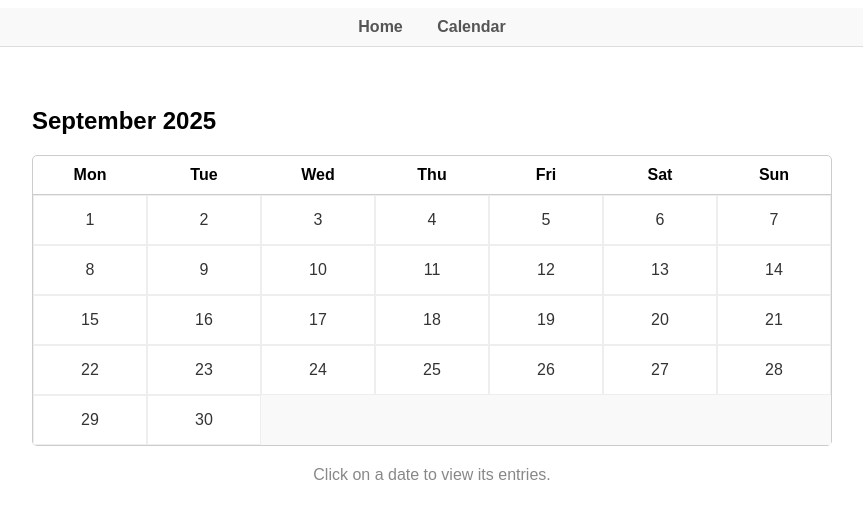
After one commit to krgirard33/ProjectEcho, a Flask app: page /calendar in a window 1280 px wide. The commit adds this page. Shown: the top 519 px of the page, without its empty margins (208-1071 px from the left). Run offline with Flask 2, Linux system fonts and the light colour scheme; data that the repository does not hold is empty.

Commit message:
Added in a menu, which meant having a base template, and changing all html files to be a child of that base. Added in a calendar view & day view. index stayed much the same. Tweaked edit view to take you back to the day view on cancel, & submit.  Changes to CSS & JS. -- pretty much every single file was touched.

```diff
--- a/app.py
+++ b/app.py
@@ -5,6 +5,7 @@ from collections import defaultdict
 import webbrowser
 import threading
 import os
+import calendar
 
 app = Flask(__name__)
 DB_NAME = 'journal.db'
@@ -37,7 +38,6 @@ def index():
                      (timestamp, content))
         conn.commit()
         conn.close()
-        #SERVER_NAME = 'localhost'
         return redirect(url_for('index'))
 
     entries = conn.execute('SELECT * FROM entries ORDER BY timestamp ASC').fetchall()
@@ -64,25 +64,88 @@ def index():
 
     return render_template('index.html', entries_by_date=reversed(entries_by_date.items()))
 
+@app.route('/calendar')
+def calendar_view():
+    conn = get_db_connection()
+    dates_with_entries = conn.execute('SELECT DISTINCT SUBSTR(timestamp, 1, 10) FROM entries').fetchall()
+    dates_with_entries = {row[0] for row in dates_with_entries}
+    conn.close()
+
+    today = datetime.date.today()
+    cal = calendar.Calendar(firstweekday=calendar.MONDAY)
+    current_month_days = cal.monthdayscalendar(today.year, today.month)
+    month_name = today.strftime('%B')
+
+    month_data = []
+    for week in current_month_days:
+        week_data = []
+        for day in week:
+            if day == 0:
+                week_data.append(None)
+            else:
+                current_date = f"{today.year:04d}-{today.month:02d}-{day:02d}"
+                has_entry = current_date in dates_with_entries
+                week_data.append({'day': day, 'date': current_date, 'has_entry': has_entry})
+        month_data.append(week_data)
+
+    return render_template('calendar.html', month=month_name, year=today.year, month_data=month_data)
+
+@app.route('/day/<date>', methods=('GET', 'POST'))
+def view_day(date):
+    conn = get_db_connection()
+    if request.method == 'POST':
+        content = request.form['content']
+        timestamp = datetime.datetime.now().strftime('%Y-%m-%d %H:%M:%S')
+        conn.execute('INSERT INTO entries (timestamp, content) VALUES (?, ?)',
+                     (timestamp, content))
+        conn.commit()
+        conn.close()
+        return redirect(url_for('view_day', date=date))
+
+    entries = conn.execute('SELECT * FROM entries WHERE SUBSTR(timestamp, 1, 10) = ? ORDER BY timestamp ASC', (date,)).fetchall()
+    conn.close()
+
+    entries_with_time = []
+    previous_timestamp = None
+
+    for entry in entries:
+        current_timestamp_str = entry['timestamp']
+
+        time_elapsed = None
+        if previous_timestamp:
+            time_elapsed = datetime.datetime.strptime(current_timestamp_str, '%Y-%m-%d %H:%M:%S') - previous_timestamp
+
+        entry_with_time = dict(entry)
+        entry_with_time['time_elapsed'] = time_elapsed
+
+        entries_with_time.append(entry_with_time)
+        previous_timestamp = datetime.datetime.strptime(current_timestamp_str, '%Y-%m-%d %H:%M:%S')
+
+    entries_with_time.reverse()
+
+    return render_template('day_view.html', entries=reversed(entries_with_time), date=date)
+
 @app.route('/edit/<int:entry_id>', methods=('GET', 'POST'))
 def edit(entry_id):
     conn = get_db_connection()
-    entry = conn.execute('SELECT * FROM entries WHERE id = ?', (entry_id,)).fetchone()
-
     if request.method == 'POST':
         content = request.form['content']
+        original_date = request.form['original_date']
         conn.execute('UPDATE entries SET content = ? WHERE id = ?', (content, entry_id))
         conn.commit()
         conn.close()
-        return redirect(url_for('index'))
+        return redirect(url_for('view_day', date=original_date))
 
+    # This is the part that fetches the entry and gets the date.
     entry = conn.execute('SELECT * FROM entries WHERE id = ?', (entry_id,)).fetchone()
     conn.close()
 
     if entry is None:
         return "Entry not found.", 404
 
-    return render_template('edit.html', entry=entry)
+    # This line extracts the date from the timestamp and stores it in original_date
+    original_date = entry['timestamp'].split(' ')[0]
+    return render_template('edit.html', entry=entry, original_date=original_date)
 
 if __name__ == '__main__':
     # This check ensures the code runs only in the main process
--- a/static/scripts.js
+++ b/static/scripts.js
@@ -1,7 +1,10 @@
-function toggleEntries(header) {
-    // Get the next sibling element, which should be the <ul> list
-    const list = header.nextElementSibling;
+document.addEventListener('DOMContentLoaded', function () {
+    const dateHeaders = document.querySelectorAll('.date-section .date-header');
 
-    // Toggle the 'hidden' class on the list
-    list.classList.toggle('hidden');
-}
+    dateHeaders.forEach(header => {
+        header.addEventListener('click', function () {
+            const list = this.nextElementSibling;
+            list.classList.toggle('hidden');
+        });
+    });
+});
--- a/static/style.css
+++ b/static/style.css
@@ -1,11 +1,101 @@
+/* Menu Styles */
+.main-header {
+    background-color: #f9f9f9;
+    border-bottom: 1px solid #ddd;
+    padding: 10px 0;
+    margin-bottom: 20px;
+}
+
+    .main-header nav {
+        text-align: center;
+    }
+
+    .main-header a {
+        text-decoration: none;
+        color: #555;
+        margin: 0 15px;
+        font-weight: bold;
+    }
+
+        .main-header a:hover {
+            color: #333;
+        }
+
+/* General Layout */
 body {
     font-family: sans-serif;
+}
+
+.container {
     max-width: 800px;
     margin: auto;
     padding: 20px;
 }
 
+/* Calendar Styles */
+.calendar-header {
+    margin-bottom: 20px;
+}
+
+.calendar {
+    display: grid;
+    grid-template-columns: repeat(7, 1fr);
+    border: 1px solid #ccc;
+    border-radius: 5px;
+}
+
+.calendar-header-row {
+    display: contents;
+    font-weight: bold;
+    text-align: center;
+}
+
+    .calendar-header-row > div {
+        padding: 10px;
+        border-bottom: 1px solid #ccc;
+    }
+
+.calendar-week {
+    display: contents;
+}
+
+.calendar-day {
+    text-align: center;
+    padding: 15px 5px;
+    border: 1px solid #eee;
+    text-decoration: none;
+    color: #333;
+}
+
+    .calendar-day:hover {
+        background-color: #f0f0f0;
+    }
+
+    .calendar-day.empty {
+        background-color: #f9f9f9;
+        border-color: #f9f9f9;
+    }
+
+    .calendar-day.has-entry {
+        background-color: #FFFFED;
+    }
+
+.back-link {
+    display: block;
+    margin-bottom: 20px;
+    text-decoration: none;
+    color: #555;
+}
+
+.instruction-text {
+    text-align: center;
+    margin-top: 20px;
+    color: #888;
+}
+
+/* Existing Styles */
 .journal-entry-form {
+    margin-top: 20px;
     margin-bottom: 20px;
 }
 
--- /dev/null
+++ b/templates/base.html
@@ -0,0 +1,21 @@
+<!DOCTYPE html>
+<html lang="en">
+<head>
+    <meta charset="UTF-8">
+    <meta name="viewport" content="width=device-width, initial-scale=1.0">
+    <title>{% block title %}Project Echo{% endblock %}</title>
+    <link rel="stylesheet" href="{{ url_for('static', filename='style.css') }}">
+</head>
+<body>
+    <header class="main-header">
+        <nav>
+            <a href="{{ url_for('index') }}">Home</a>
+            <a href="{{ url_for('calendar_view') }}">Calendar</a>
+        </nav>
+    </header>
+    <div class="container">
+        {% block content %}{% endblock %}
+    </div>
+    <script src="{{ url_for('static', filename='scripts.js') }}"></script>
+</body>
+</html>
--- /dev/null
+++ b/templates/calendar.html
@@ -0,0 +1,24 @@
+{% extends "base.html" %}
+
+{% block content %}
+<h2 class="calendar-header">{{ month }} {{ year }}</h2>
+<div class="calendar">
+    <div class="calendar-header-row">
+        <div>Mon</div><div>Tue</div><div>Wed</div><div>Thu</div><div>Fri</div><div>Sat</div><div>Sun</div>
+    </div>
+    {% for week in month_data %}
+    <div class="calendar-week">
+        {% for day_info in week %}
+        {% if day_info %}
+        <a href="{{ url_for('view_day', date=day_info.date) }}" class="calendar-day {% if day_info.has_entry %}has-entry{% endif %}">
+            {{ day_info.day }}
+        </a>
+        {% else %}
+        <div class="calendar-day empty"></div>
+        {% endif %}
+        {% endfor %}
+    </div>
+    {% endfor %}
+</div>
+<p class="instruction-text">Click on a date to view its entries.</p>
+{% endblock %}
```
Also changed, not shown: other parts of static/style.css (+22 -27 lines), templates/day_view.html (added, +27 -0 lines), templates/edit.html (+6 -46 lines), templates/index.html (+5 -19 lines).
